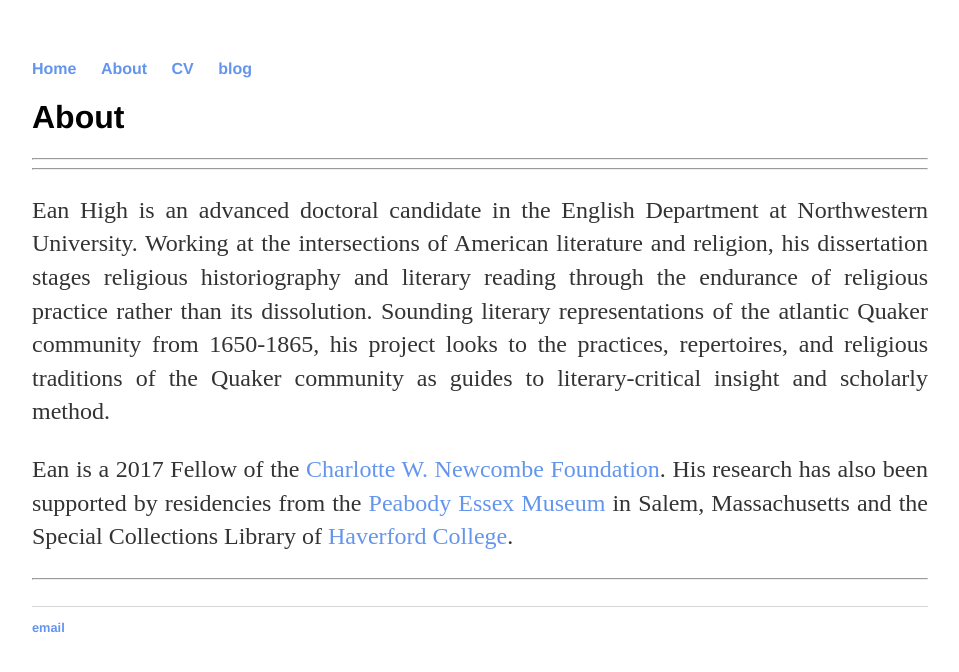
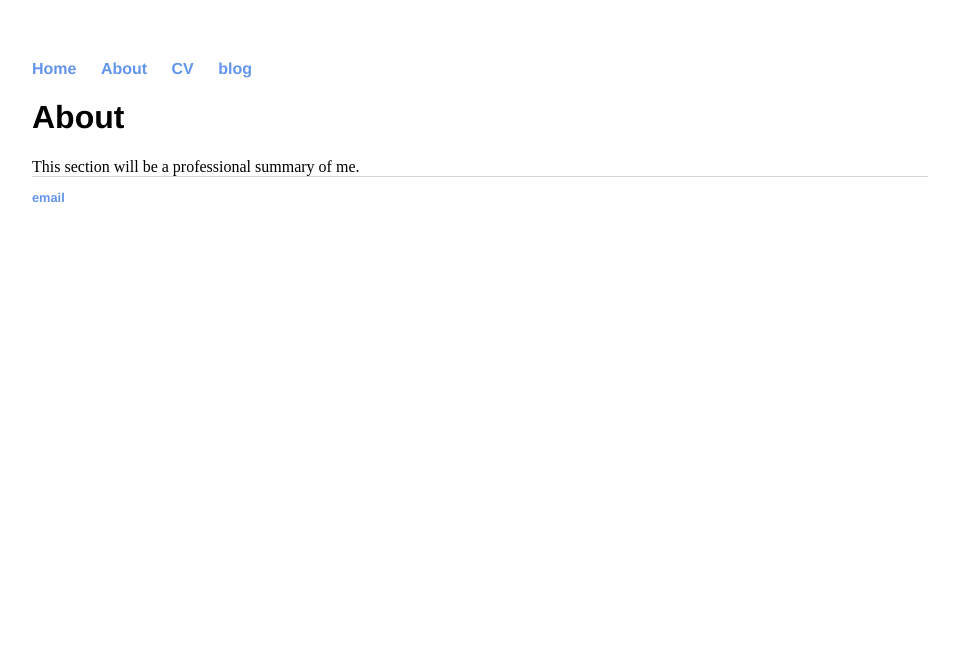
Before and after one commit to eanhello/eanhello.github.io, a Jekyll site: the page built from about/index.html, in a window 1280 px wide. Shown: the top 672 px of the page, without its empty margins (160-1119 px from the left). Built offline with Jekyll 4.4.1, drawn with Linux system fonts in a browser that asks for light colours.

Commit message:
Update index.html

```diff
--- a/about/index.html
+++ b/about/index.html
@@ -4,16 +4,4 @@ title: About
 ---
 	<h1>{{ page.title }}</h1>
 <header class="entry-header"></header>
-<div class="TEST">
-
-<hr />
-
-</div>
-
-<hr />
-<p style="text-align: justify;">Ean High is an advanced doctoral candidate in the English Department at Northwestern University. Working at the intersections of American literature and religion, his dissertation stages religious historiography and literary reading through the endurance of religious practice rather than its dissolution. Sounding</span> literary representations of the atlantic Quaker community from 1650-1865, his project looks to the practices, repertoires, and religious traditions of the Quaker community as guides to literary-critical insight and scholarly method.</span></p>
-<p style="text-align: justify;">Ean is a 2017 Fellow of the <a href="http://woodrow.org/fellowships/newcombe/">Charlotte W. Newcombe Foundation</a>. His research has also been supported by residencies from the </span><a href="http://www.pem.org/library/">Peabody Essex Museum</a> in Salem, Massachusetts and the Special Collections Library of </span><a href="http://library.haverford.edu/places/special-collections/">Haverford College</a>.</span></p>
-
-<hr />
-
-&nbsp;
+This section will be a professional summary of me.
```
